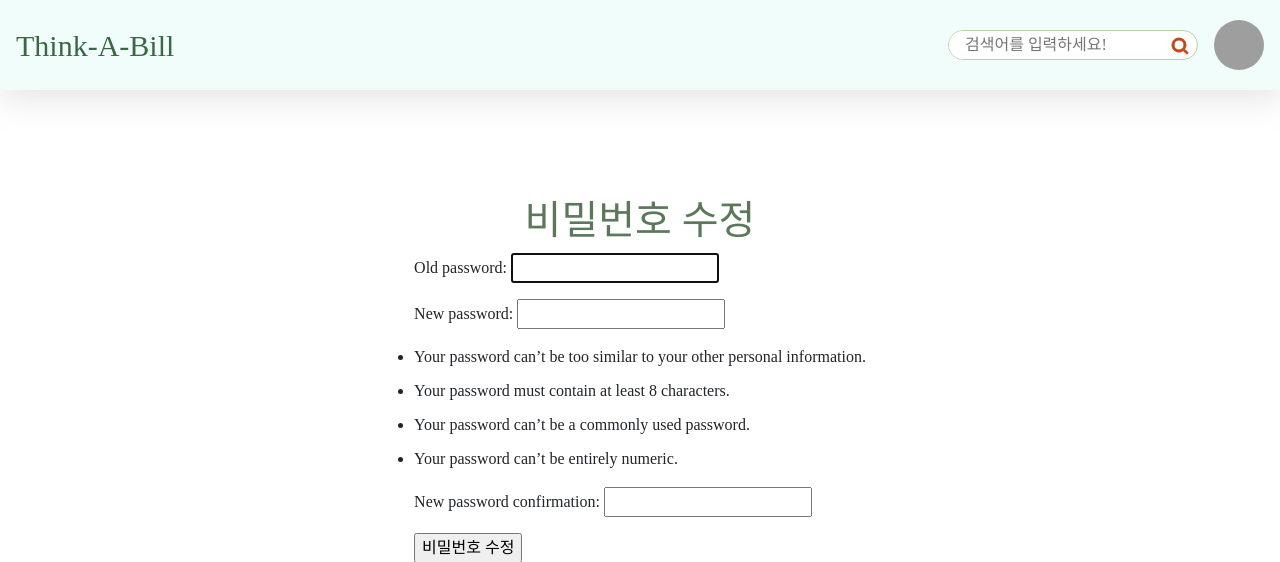
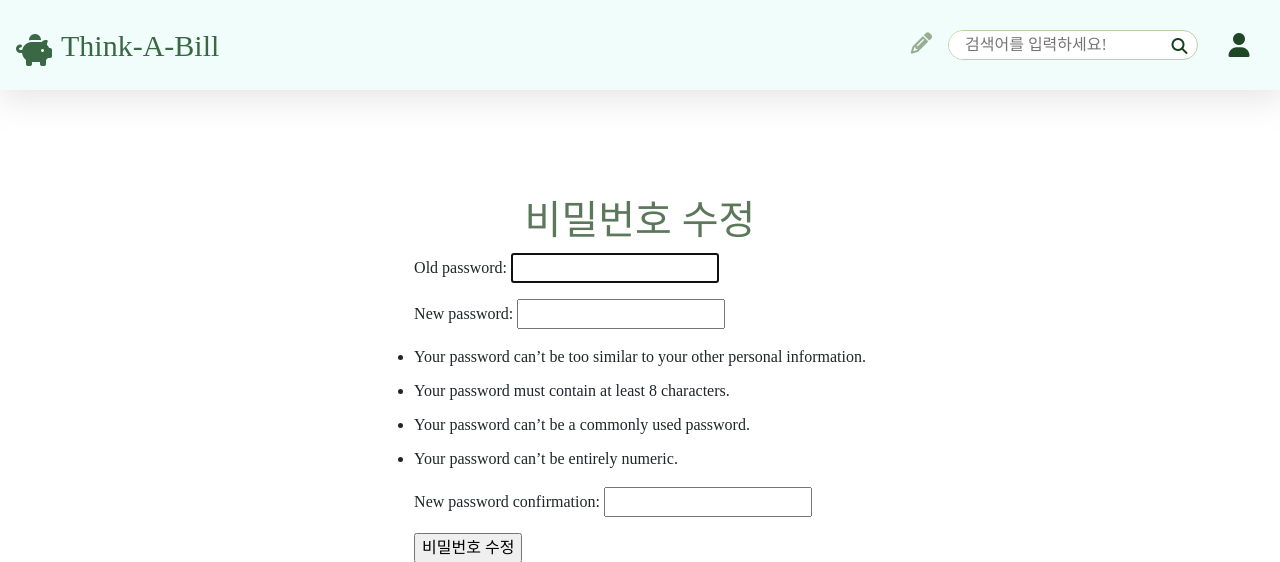
Before and after one commit to think-a-bill/think_a_bill, a Django app: page /accounts/password-change/ in a window 1280 px wide. Shown: the top 562 px of the page. Run offline with Django 3.2, Linux system fonts and the light colour scheme; the visitor is signed in with stand-in values (Sample User, id 1); some libraries are stand-ins or nearby versions; some web fonts are replaced; grey boxes are pictures that could not be loaded.

Commit message:
base nav바 수정

```diff
--- a/posts/templates/posts/detail.html
+++ b/posts/templates/posts/detail.html
@@ -1,6 +1,5 @@
 {% extends 'base.html' %}
 {% load static %}
-{% comment %} {% load filters %} {% endcomment %}
 {% block title %}
 {{post.title}}
 {% endblock title %}
--- a/static/css/base.css
+++ b/static/css/base.css
@@ -179,6 +179,10 @@ ul li {
     margin-left: 50px;
   }
 } */
+
+.nav--logo i{
+  size: 30px;
+}
 
 .nav--logo a{
   text-decoration: none;
--- a/templates/base.html
+++ b/templates/base.html
@@ -7,6 +7,7 @@
   <link href="https://cdn.jsdelivr.net/npm/bootstrap@5.3.0-alpha1/dist/css/bootstrap.min.css" rel="stylesheet" integrity="sha384-GLhlTQ8iRABdZLl6O3oVMWSktQOp6b7In1Zl3/Jr59b6EGGoI1aFkw7cmDA6j6gD" crossorigin="anonymous">
   <link rel="stylesheet" href="https://cdnjs.cloudflare.com/ajax/libs/font-awesome/6.4.0/css/all.min.css" integrity="sha512-iecdLmaskl7CVkqkXNQ/ZH/XLlvWZOJyj7Yy7tcenmpD1ypASozpmT/E0iPtmFIB46ZmdtAc9eNBvH0H/ZpiBw==" crossorigin="anonymous" referrerpolicy="no-referrer" />
   <link rel="stylesheet" href="https://cdn.jsdelivr.net/npm/bootstrap-icons@1.10.4/font/bootstrap-icons.css">
+  <link rel="stylesheet" href="https://cdnjs.cloudflare.com/ajax/libs/font-awesome/5.8.2/css/all.min.css"/>
   <title>{% block title %}{% endblock title %}</title>
   {% load static %}
   <link rel="stylesheet" type="text/css" href="{% static 'css/base.css' %}">
@@ -17,23 +18,27 @@
 <body>
   <nav>
     <div class="nav--logo">
-      <a href="{% url 'posts:index' %}">Think-A-Bill</a>
+      <i class="fa-solid fa-piggy-bank fa-2xl" style="color: #3a6845;"></i>
+      <a href="{% url 'posts:index' %}" style="padding-left:5px;">Think-A-Bill</a>
     </div>
     <div class="nav--right">
-    {% block search-bar %}
+      {% if request.user.is_authenticated %}
+        <a href="{% url 'posts:create' %}"><i class="fa-solid fa-pencil fa-lg" style="color: #97ad94;"></i></a>
+      {% endif %}
+      {% block search-bar %}
       <div class="nav--search">
         <form action="{% url 'posts:search' %}" method="GET" class="search">
           <div>
             <input type="search" placeholder='검색어를 입력하세요!' name='q' style="padding-left:16px;">
             <button class="search-btn" type="submit">
-              <svg width="20px" height="20px" viewBox="0 0 20 20" xmlns="http://www.w3.org/2000/svg" fill="none" stroke="#C24914"><g id="SVGRepo_bgCarrier" stroke-width="0"></g><g id="SVGRepo_tracerCarrier" stroke-linecap="round" stroke-linejoin="round"></g><g id="SVGRepo_iconCarrier"> <path fill="#C24914" fill-rule="evenodd" d="M4 9a5 5 0 1110 0A5 5 0 014 9zm5-7a7 7 0 104.2 12.6.999.999 0 00.093.107l3 3a1 1 0 001.414-1.414l-3-3a.999.999 0 00-.107-.093A7 7 0 009 2z"></path> </g></svg>
+              <i class="fa-solid fa-magnifying-glass" style="color: #183f20;"></i>
             </button>
           </div>
         </form>
       </div>
       <div class="nav--search--mobile">
         <button id="search-icon" class="search-btn">
-          <svg width="20px" height="20px" viewBox="0 0 20 20" xmlns="http://www.w3.org/2000/svg" fill="none" stroke="#C24914"><g id="SVGRepo_bgCarrier" stroke-width="0"></g><g id="SVGRepo_tracerCarrier" stroke-linecap="round" stroke-linejoin="round"></g><g id="SVGRepo_iconCarrier"> <path fill="#C24914" fill-rule="evenodd" d="M4 9a5 5 0 1110 0A5 5 0 014 9zm5-7a7 7 0 104.2 12.6.999.999 0 00.093.107l3 3a1 1 0 001.414-1.414l-3-3a.999.999 0 00-.107-.093A7 7 0 009 2z"></path> </g></svg>
+          <i class="fa-solid fa-magnifying-glass" style="color: #183f20;"></i>
         </button>
       </div>
       {% endblock search-bar %}
@@ -52,7 +57,7 @@
           {% else %}
           <div class="dropdown">
             <button class="profile--image rounded-circle" type="button" data-bs-toggle="dropdown" aria-expanded="false">
-              <img src="{% static 'image/no-profile-img.png' %}" alt="" class="object-fit-fill profile">
+              <i class="fa-solid fa-user fa-xl" style="color: #1f4726"></i>
             </button>
             <ul class="dropdown-menu">
               <li><a class="dropdown-item" href="{% url 'accounts:detail' user %}">{{ user }}</a></li>
@@ -80,7 +85,7 @@
       <form action="{% url 'posts:search' %}" method="GET" class="position-relative search-mobile">
         <input type="search" placeholder='검색어를 입력하세요!' name='q' style="padding-left:16px;" class="offcanvas-search">
         <button class="search-btn" type="submit">
-          <svg width="20px" height="20px" viewBox="0 0 20 20" xmlns="http://www.w3.org/2000/svg" fill="none" stroke="#C24914"><g id="SVGRepo_bgCarrier" stroke-width="0"></g><g id="SVGRepo_tracerCarrier" stroke-linecap="round" stroke-linejoin="round"></g><g id="SVGRepo_iconCarrier"> <path fill="#C24914" fill-rule="evenodd" d="M4 9a5 5 0 1110 0A5 5 0 014 9zm5-7a7 7 0 104.2 12.6.999.999 0 00.093.107l3 3a1 1 0 001.414-1.414l-3-3a.999.999 0 00-.107-.093A7 7 0 009 2z"></path> </g></svg>
+          <i class="fa-solid fa-magnifying-glass" style="color: #183f20;"></i>
         </button>
       </form>
     </div>
```
